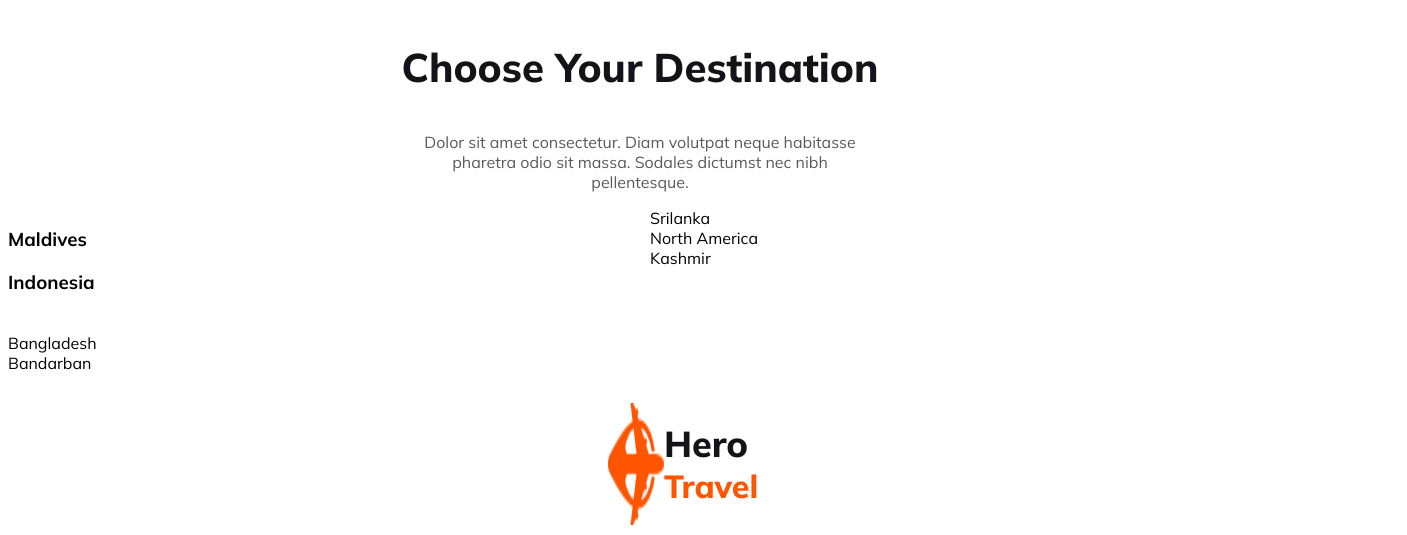
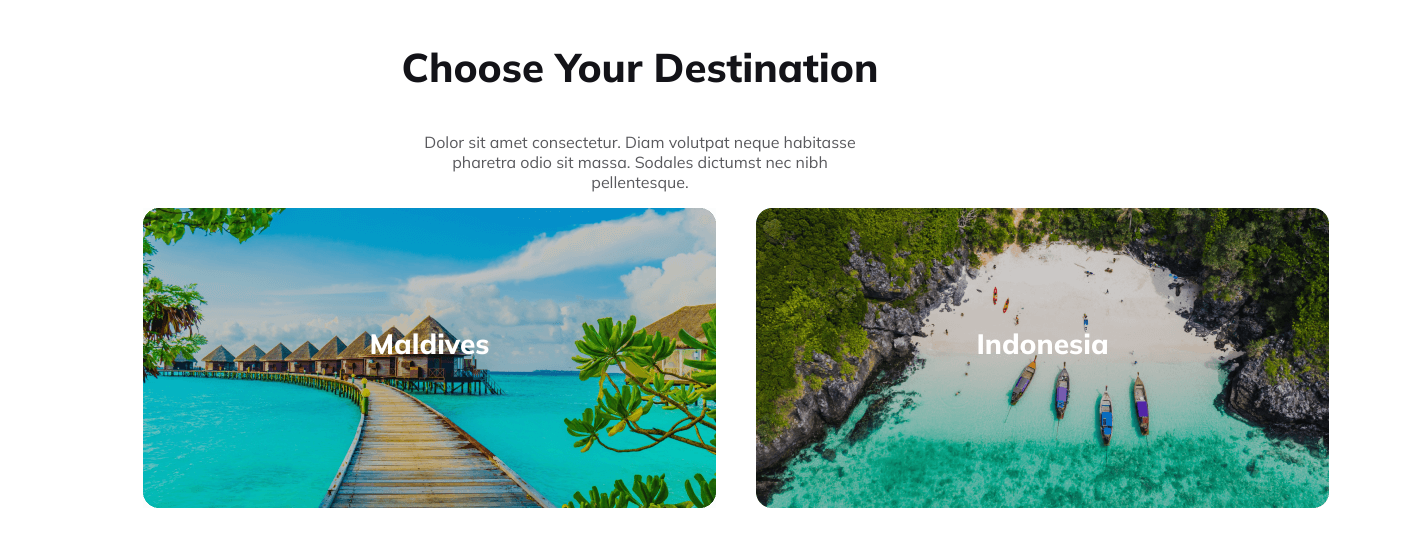
Before and after one commit to nurujjaman88/B9A2-Hero-Travel-main, a plain HTML site: page index.html in a window 1280 px wide. Shown: the part 1286-1821 px from the top of the page, 1407 px wide, since content can reach past the window. Drawn offline with Linux system fonts and the light colour scheme.

Commit message:
tours pic first row

```diff
--- a/index.html
+++ b/index.html
@@ -55,20 +55,14 @@
         </div>
 
         <div class="tours-pic">
-            <div class="first-col-pic">
+            <div class="tours-pic-first">
                 <h3>Maldives</h3>
+            </div>
+            <div class="tours-pic-second">
                 <h3>Indonesia</h3>
             </div>
-            <div class="second-col-pic">
-                <div>Srilanka</div>
-                <div>North America</div>
-                <div>Kashmir</div>
-            </div>
-            <div class="third-col-pic">
-                <div>Bangladesh</div>
-                <div>Bandarban</div>
-            </div>
         </div>
+
      <footer class="footer-section">
             <img class="footer-img" src="Images/Group 40071 (2).png" alt="">
             <h3><span class="hero-normal">Hero</span> <span class="travel-red">Travel</span></h3>
--- a/styles/styles.css
+++ b/styles/styles.css
@@ -165,13 +165,46 @@ nav ul li a{
 /* Tours - picture section */
 
 .tours-pic{
-    display: grid;
-    grid-template-columns: repeat(2, 1fr);
-    gap: 20px;
-    }
+    display: flex;
+    width: 100%;
+    height: 100%;
+    margin-left: 135px;
+    margin-right: 135px;
+}
 
 
+.tours-pic-first{
+    background-image: url('../Images/Rectangle\ 5.png');
+    background-repeat: no-repeat;
+    width: 573px;
+    height: 300px;
+    margin-right: 40px;
+}
 
+.tours-pic-second{
+    background-image: url('../Images/Rectangle\ 8.png');
+    background-repeat: no-repeat;
+    width: 573px;
+    height: 300px;
+}
+
+.tours-pic-first h3{
+    text-align: center;
+    color: #FFF;
+    font-size: 28px;
+    font-style: normal;
+    font-weight: 800;
+    padding-top: 90px;
+}
+
+.tours-pic-second h3{
+    text-align: center;
+    color: #FFF;
+    font-size: 28px;
+    font-style: normal;
+    font-weight: 800;
+    padding-top: 90px;
+}
 /* main section */
 
 .popular-tours-section{
```
